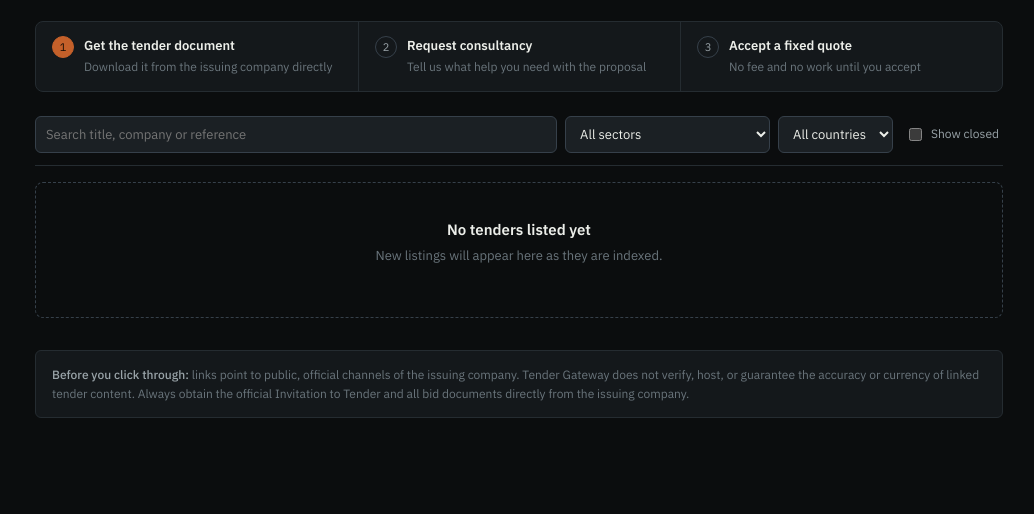
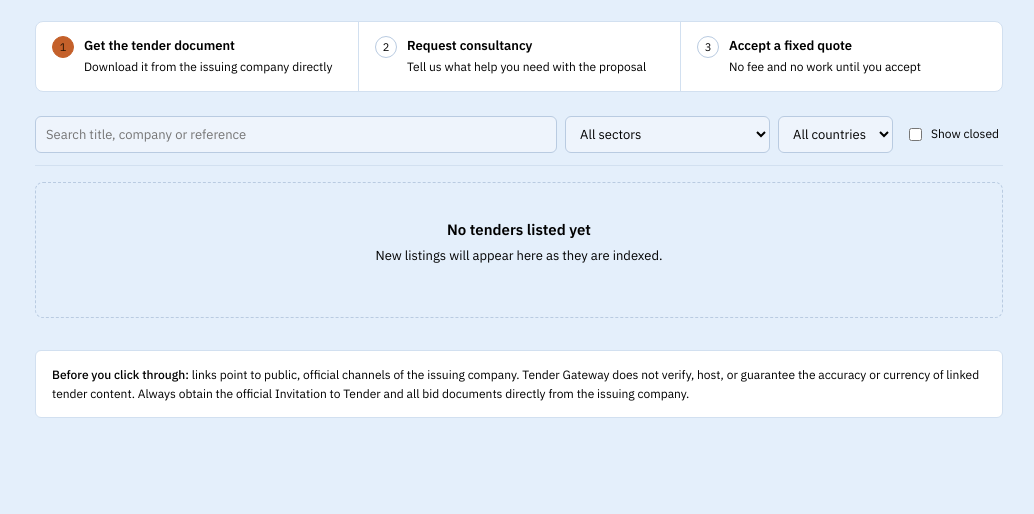
Before and after one commit to juliusRS3/tender-gateway, a website: page public/index.html in a window 1280 px wide. Shown: the part 296-810 px from the top of the page, without its empty margins (121-1155 px from the left). Drawn offline with Linux system fonts and the light colour scheme; no server answers.

Commit message:
Add files via upload

```diff
--- a/public/index.html
+++ b/public/index.html
@@ -5,7 +5,7 @@
 <meta name="viewport" content="width=device-width, initial-scale=1, viewport-fit=cover">
 <title>Tender Gateway</title>
 <meta name="description" content="A free list of open tenders, straight from the source, with paid help to prepare your proposal.">
-<meta name="theme-color" content="#0B0D0E">
+<meta name="theme-color" content="#E4EFFB">
 <link rel="manifest" href="/manifest.webmanifest">
 <link rel="icon" href="/icons/icon.svg" type="image/svg+xml">
 <link rel="apple-touch-icon" href="/icons/icon-192.png">
@@ -14,12 +14,12 @@
 <link rel="stylesheet" href="https://fonts.googleapis.com/css2?family=Space+Grotesk:wght@500;600;700&family=IBM+Plex+Sans:wght@400;500;600&family=IBM+Plex+Mono:wght@400;500&display=swap">
 <style>
   :root{
-    color-scheme:dark;
-    --bg:#0B0D0E; --surface:#14181B; --surface-2:#1B2024; --border:#252C31; --line:#36404A;
-    --text:#ECEEE9; --text-2:#9AA4A9; --text-3:#6A757C;
-    --oxide:#C4602A; --oxide-hi:#E8935B; --oxide-dim:#2B1D13; --on-oxide:#1A0E06;
-    --ok:#4E9C82; --ok-dim:#15231E; --warn:#D7A233; --warn-dim:#2A2212; --bad:#D06060; --bad-dim:#2A1616;
-    --up:#5B8FC9;--up-dim:#131D29; --mid:#4E9C82;--mid-dim:#15231E; --down:#B98BC9;--down-dim:#1F1927;
+    color-scheme:light;
+    --bg:#E4EFFB; --surface:#FFFFFF; --surface-2:#EEF4FC; --border:#D2E0F0; --line:#B9CBE1;
+    --text:#000000; --text-2:#000000; --text-3:#000000;
+    --oxide:#C4602A; --oxide-hi:#9A4A1E; --oxide-dim:#F7E6D9; --on-oxide:#2A1403;
+    --ok:#2E7D5B; --ok-dim:#DBF0E7; --warn:#946800; --warn-dim:#F8EFD2; --bad:#B23B3B; --bad-dim:#FAE2E2;
+    --up:#2F6AA8;--up-dim:#DEEAF7; --mid:#2E7D5B;--mid-dim:#DBF0E7; --down:#7B52A8;--down-dim:#EEE4F7;
     --r:6px;
     --f-display:'Space Grotesk',ui-sans-serif,system-ui,sans-serif;
     --f-body:'IBM Plex Sans',ui-sans-serif,system-ui,sans-serif;
```
